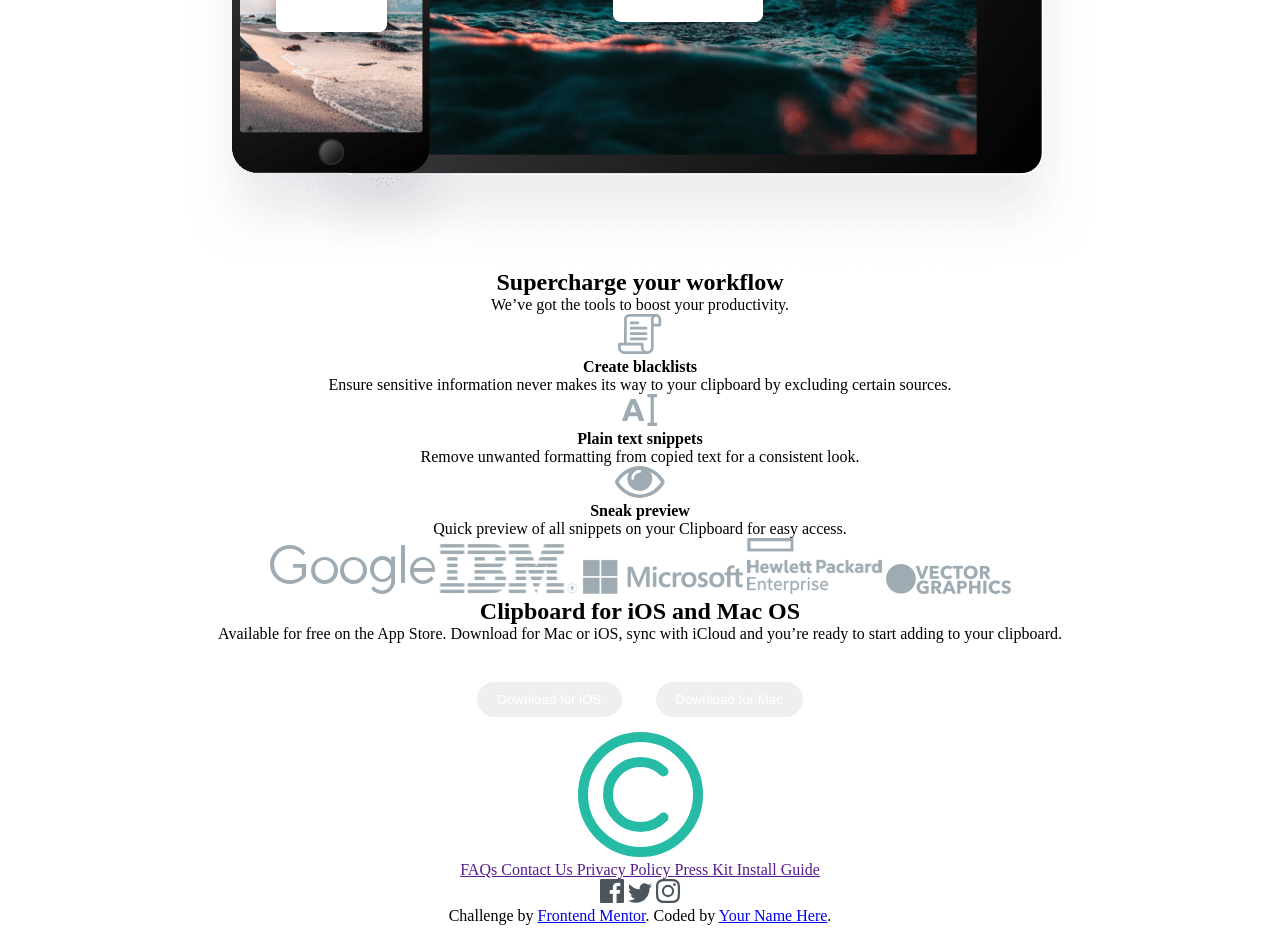
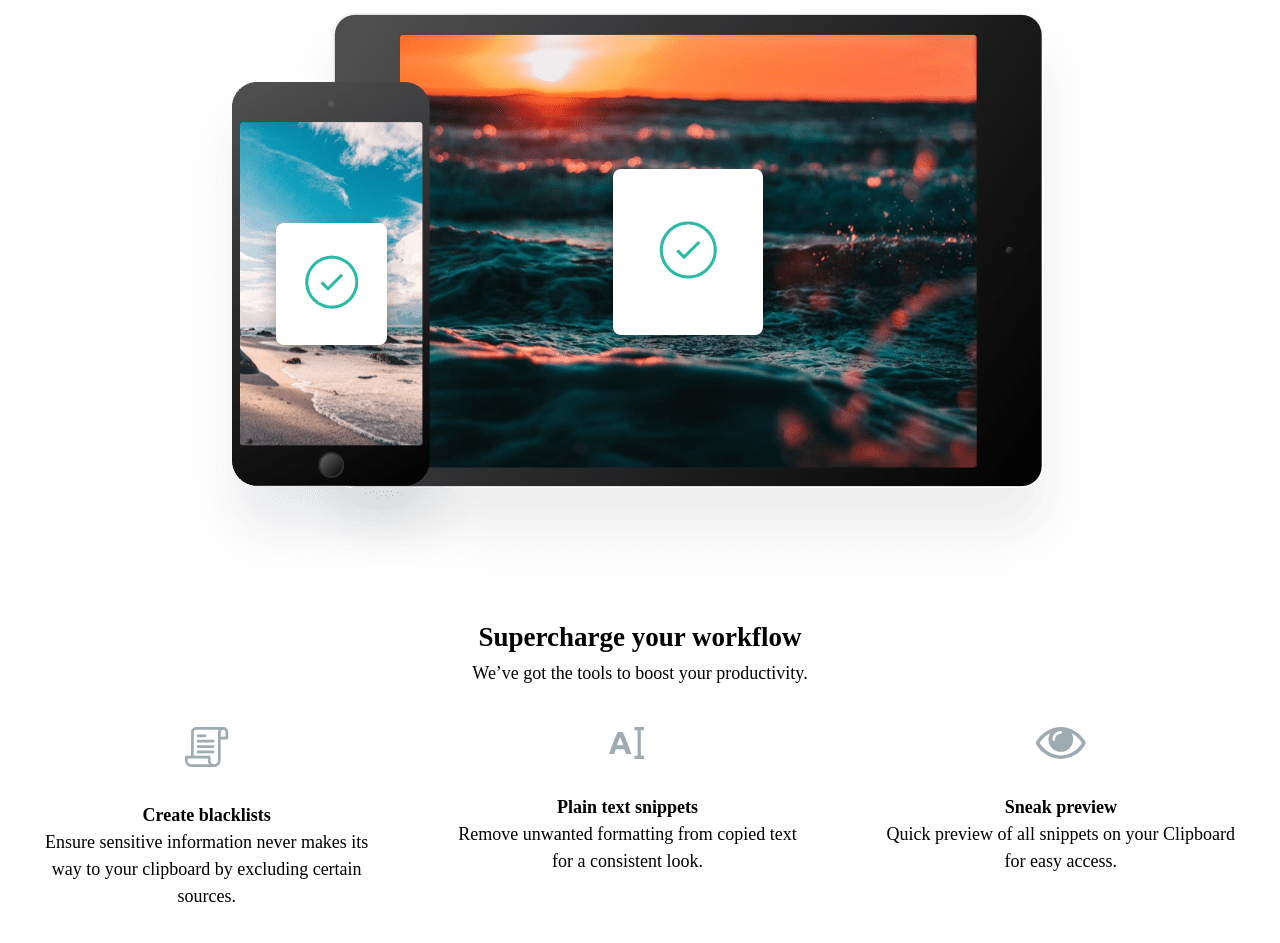
Before and after one commit to Odari-D/Frontend-Mentor-solution-2, a plain HTML site: page index.html in a window 1280 px wide. Shown: the part 1517-2460 px from the top of the page. Drawn offline with Linux system fonts and the light colour scheme.

Commit message:
Finished the desktop view

```diff
--- a/index.html
+++ b/index.html
@@ -22,8 +22,8 @@
         copy. Instantly<br> access your clipboard on all your devices.
       </p>
       <div class="button">
-        <button class="btn" id="btn-1"><a href=""> Download for iOS</a></button>
-       <button class="btn" id="btn-2"><a href=""> Download for Mac</a></button>
+        <button class="btn" id="bt-1"><a href=""> Download for iOS</a></button>
+       <button class="btn" id="bt-2"><a href=""> Download for Mac</a></button>
       </div>
 
       </div>
@@ -59,11 +59,14 @@
 <section class="container-4">
   <h2 class="medium"> Access Clipboard anywhere</h2>
   <p class="description">
-    Whether you’re on the go, or at your computer, you can access all your Clipboard
+    Whether you’re on the go, or at your computer, you can access all your Clipboard <br>
     snippets in a few simple clicks.
   </p>
+</section>
+<figure>
   <img src="/images/image-devices.png" alt="devices" class="devices">
-</section>
+</figure>
+
 <section class="container-5">
 <h2 class="medium"> Supercharge your workflow</h2>
 <p class="description"> We’ve got the tools to boost your productivity.
@@ -71,22 +74,22 @@
 </section>
 <div class="cards">
   <div class="card">
-    <img src="/images/icon-blacklist.svg" alt="" class="blacklist">
+    <img src="/images/icon-blacklist.svg" alt="" class="icon">
     <h4 class="small"> Create blacklists</h4>
-    <p class="description"> Ensure sensitive information never makes its way to your clipboard by excluding certain sources.
+    <p class="description"> Ensure sensitive information never makes its<br> way to your clipboard by excluding certain <br>sources.
     </p>
   </div>
   <div class="card">
-    <img src="/images/icon-text.svg" alt="" class="text">
+    <img src="/images/icon-text.svg" alt="" class="icon">
     <h4 class="small">Plain text snippets </h4>
-    <p class="description">  Remove unwanted formatting from copied text for a consistent look.
+    <p class="description">  Remove unwanted formatting from copied text<br> for a consistent look.
     </p>
   </div>
   <div class="card">
-    <img src="/images/icon-preview.svg" alt="" class="preview">
+    <img src="/images/icon-preview.svg" alt="" class="icon">
     <h4 class="small"> Sneak preview </h4>
   <p class="description">
-  Quick preview of all snippets on your Clipboard for easy access.
+  Quick preview of all snippets on your Clipboard<br> for easy access.
     </p>
   </div>
 </div>
@@ -101,10 +104,10 @@
 <section class="container-6">
   <h2 class="medium">  Clipboard for iOS and Mac OS</h2>
   <p class="description">  Available for free on the App Store. Download for Mac or iOS, sync with iCloud
-    and you’re ready to start adding to your clipboard.</p>
+    and <br> you’re ready to start adding to your clipboard.</p>
     <div class="button">
-      <button class="btn"><a href=""> Download for iOS</a></button>
-     <button class="btn"><a href=""> Download for Mac</a></button>
+      <button class="btn" id="btn-1"><a href=""> Download for iOS</a></button>
+     <button class="btn" id="btn-2"><a href=""> Download for Mac</a></button>
     </div>
 </section>
 <!-- The footer containing linksn to other pages and social links -->
@@ -130,9 +133,9 @@
       </a>
     </div>
     <div class="social-links">
-      <img src="/images/icon-facebook.svg" alt="facebook icon" class="facebook">
-      <img src="/images/icon-twitter.svg" alt="twitter icon" class="twitter">
-      <img src="/images/icon-instagram.svg" alt="instagram icon" class="instagram">
+      <img src="/images/icon-facebook.svg" alt="facebook icon" class="social">
+      <img src="/images/icon-twitter.svg" alt="twitter icon" class="social">
+      <img src="/images/icon-instagram.svg" alt="instagram icon" class="social">
     </div>
 
 
--- a/style.css
+++ b/style.css
@@ -7,11 +7,11 @@
 .container{
 text-align: center;
 background-color: #fff;
+font-size: 18px;
 }
 /* The first section containing the site logo and the button  */
 header.container-1{
-    background-image:  url("/images/bg-header-desktop.png");
-background-color: #fff;
+    /* background-image:  url("/images/bg-header-desktop.png"); */
 
 }
 .header-container{
@@ -35,10 +35,16 @@ h1.big{
     border: none;
 
     }
-    #btn-1{
+    #bt-1{
         background-color: hsl(171, 66%, 44%) ;
     }
-    #btn-2{
+   #bt-2{
+        background-color: hsl(233, 100%, 69%);
+    }
+     #btn-1{
+        background-color: hsl(171, 66%, 44%) ;
+    }
+   #btn-2{
         background-color: hsl(233, 100%, 69%);
     }
 button a{
@@ -55,15 +61,102 @@ button a{
  .container-2 h2{
      padding: 15px;
  }
- /* section containing tthe computer  */
+ /* section containing the computer  */
   section.container-3{
-      display: grid;
-      /* grid-gap: 20px; */
-      grid-template-columns: 50vw 50vw;
+    display: flex;
+    margin-bottom: 8em;
   }
-  img.figure{
 
-  }
 .container-3 div{
     text-align: start;
+    margin-left: 5em;
+    padding-top: 3em;
+    line-height: 1.5em;
 }
+.container-3 div p{
+    margin-bottom: 4em;
+}
+/* container 4  */
+section.container-4{
+    margin-bottom: 5em;
+    line-height: 1.5em;
+}
+.container-4 .medium{
+    margin-bottom: 10px;
+}
+/* container-5 */
+section.container-5{
+    margin: 2em 0;
+    line-height: 2em;
+}
+/* the cards */
+div.cards{
+    display: flex;
+    justify-content: space-around;
+    margin-bottom: 2em;
+}
+div.card{
+line-height: 1.5em;
+}
+.icon{
+    margin-bottom: 1.5em;
+}
+/* company logos */
+div.clients{
+    display: flex;
+    justify-content:  space-around;
+    margin: 5em 0;
+}
+div.clients img{
+    font-size: 70px;
+}
+/* container-6  */
+section.container-6{
+    line-height: 1.5em;
+    margin-bottom: 3em;
+
+}
+.container-6 .medium{
+    margin-bottom: 9px;
+}
+/* The footer  containing the links */
+footer.links{
+    display: grid;
+    grid-template-columns: auto auto auto;
+    grid-template-rows: auto;
+    height: 20%;
+    background-color: hsl(201, 11%, 95%);
+    align-items: center;
+    justify-content: center;
+    padding: 2em;
+
+}
+.site-logo{
+    display: flex;
+    width: 50px;
+    height: 50px;
+}
+footer div.other-links a{
+    text-decoration: none;
+    color:  hsl(200, 4%, 27%);
+    padding: 20px;
+}
+div.other-links{
+    display: grid;
+    grid-template-columns: auto auto auto;
+    grid-template-rows: auto auto;
+    justify-content: center;
+}
+div.social-links{
+    display: flex;
+    align-items: center;
+
+}
+div .social{
+    margin: 1em;
+}
+footer p.attribution{
+    text-align: center;
+    /* text-decoration: none; */
+
+}
```
Also changed, not shown: 1 other file.
